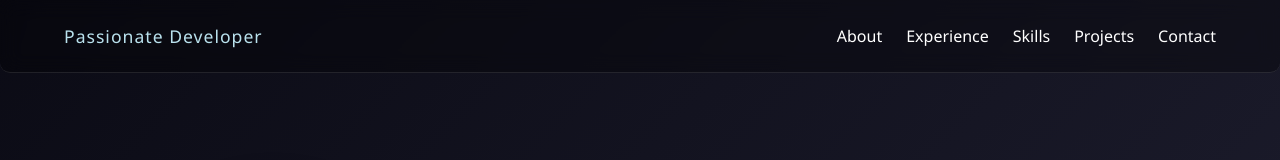
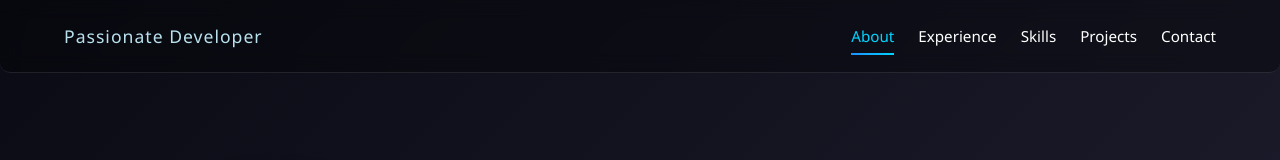
Before and after one commit to MehmetSakirSeker/Portfolio, a plain HTML site: page index.html in a window 1280 px wide. Shown: the top 160 px of the page. Drawn offline with Linux system fonts and the light colour scheme.

Commit message:
Update style.css

```diff
--- a/style.css
+++ b/style.css
@@ -68,14 +68,13 @@ nav {
 }
 
 .nav-right a {
+    position: relative;
     color: white;
     text-decoration: none;
     font-weight: 500;
-    font-size: 1rem;
-    position: relative;
-    display: flex;
-    align-items: center;
-    justify-content: center;
+    font-size: 0.95rem;
+    padding: 0.3rem 0;
+    transition: color 0.3s;
 }
 
 .nav-right a::after {
@@ -88,7 +87,8 @@ nav {
     background: linear-gradient(90deg, #1e90ff, #00d4ff);
     transition: width 0.3s ease;
 }
-.nav-right a:hover::after {
+.nav-right a:hover::after,
+.nav-right a.active::after {
     width: 100%;
 }
 
@@ -112,6 +112,9 @@ nav {
 .nav-right a:hover .glow {
     opacity: 1;
     transform: scale(1.3);
+}
+.nav-right a.active {
+    color: #00d4ff;
 }
 
 .nav-right a:hover i {
```
